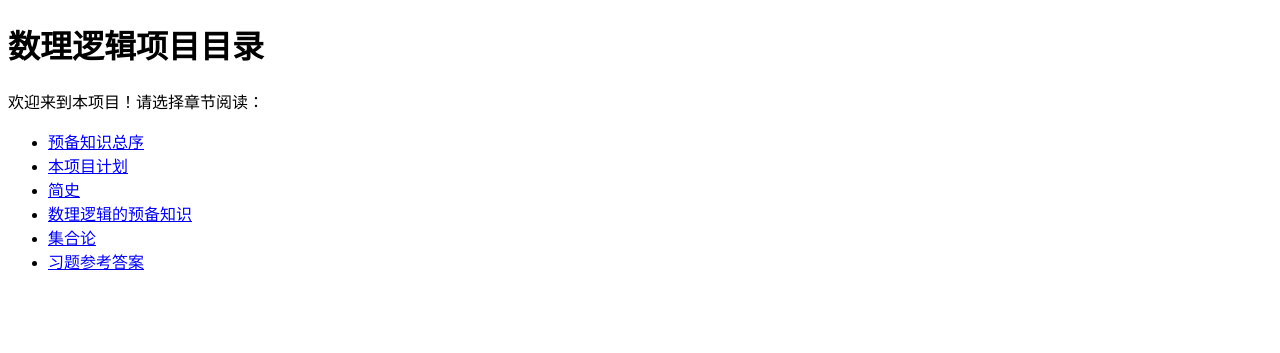
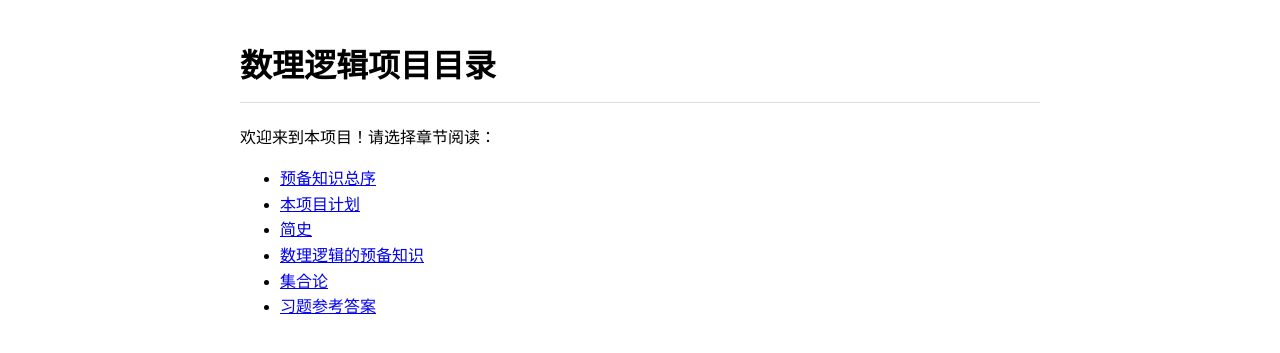
Before and after one commit to RuthSame/mathematical-logic, a Jekyll site: the page built from index.md, in a window 1280 px wide. Shown: the top 353 px of the page. Built offline with Jekyll 4.4.1, drawn with Linux system fonts in a browser that asks for light colours.

Commit message:
Update default.html

```diff
--- a/_layouts/default.html
+++ b/_layouts/default.html
@@ -25,6 +25,20 @@
   <script type="text/javascript" async
     src="https://cdn.jsdelivr.net/gh/mathjax/MathJax@2.7.9/MathJax.js?config=TeX-MML-AM_CHTML">
   </script>
+
+  <style>
+    body {
+      max-width: 800px;
+      margin: auto;
+      font-family: "Helvetica Neue", Helvetica, Arial, sans-serif;
+      line-height: 1.6;
+      padding: 20px;
+    }
+    h1, h2, h3 {
+      border-bottom: 1px solid #ddd;
+      padding-bottom: 0.3em;
+    }
+  </style>
 </head>
 <body>
   {{ content }}
```
